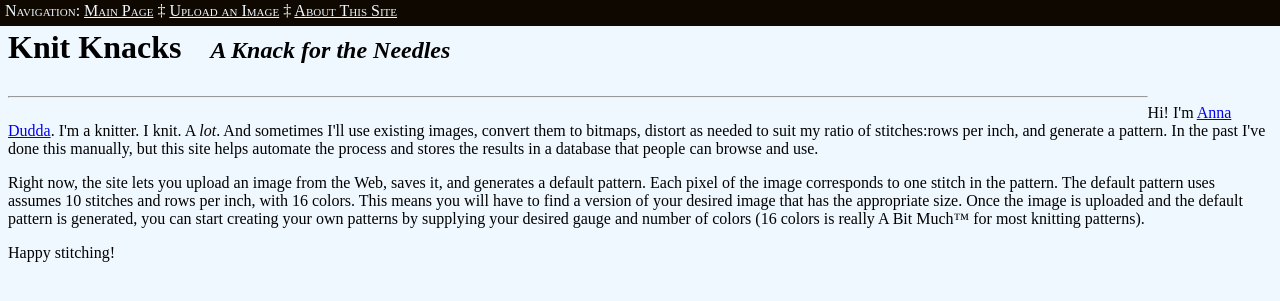
After one commit to amdudda/Capstone_Final_Project, a Django app: page /About in a window 1280 px wide. The commit adds this page. Shown: the top 301 px of the page. Run offline with Django 3.2, Linux system fonts and the light colour scheme.

Commit message:
Add 'About' page.

```diff
--- /dev/null
+++ b/PatternGenerator/templates/PatternGenerator/about.html
@@ -0,0 +1,8 @@
+{% load static %}
+{# home page for the site - not sure why I need to load static twice, but... ok,\/\/hatevs #}
+{% include "./base.html" %}
+{% block content %}
+    <p>Hi! I'm <a href="mailto:anna.m.dudda@gmail.com">Anna Dudda</a>. I'm a knitter. I knit. A <i>lot</i>. And sometimes I'll use existing images, convert them to bitmaps, distort as needed to suit my ratio of stitches:rows per inch, and generate a pattern.  In the past I've done this manually, but this site helps automate the process and stores the results in a database that people can browse and use.</p>
+    <p>Right now, the site lets you upload an image from the Web, saves it, and generates a default pattern.  Each pixel of the image corresponds to one stitch in the pattern. The default pattern uses assumes 10 stitches and rows per inch, with 16 colors. This means you will have to find a version of your desired image that has the appropriate size.  Once the image is uploaded and the default pattern is generated, you can start creating your own patterns by supplying your desired gauge and number of colors (16 colors is really A Bit Much&trade; for most knitting patterns).</p>
+    <p>Happy stitching!</p>
+{% endblock %}
--- a/PatternGenerator/templates/PatternGenerator/base.html
+++ b/PatternGenerator/templates/PatternGenerator/base.html
@@ -8,7 +8,7 @@
 </head>
 <body>
 <div id="navbar">
-    Navigation: <a href="/">Main Page</a> &#8225; <a href="{% url 'uploadimage' %}">Upload an Image</a>
+    Navigation: <a href="/">Main Page</a> &#8225; <a href="{% url 'uploadimage' %}">Upload an Image</a> &#8225; <a href="{% url 'about' %}">About This Site</a>
 </div>
 <header>
     <h1>Knit Knacks</h1>
--- a/PatternGenerator/urls.py
+++ b/PatternGenerator/urls.py
@@ -8,5 +8,6 @@ urlpatterns =[
     url(r'^ViewPatterns/(?P<pk>[0-9]+)$', views.viewpatterns, name='viewpatterns'),
     url(r'^ShowPattern/(?P<pk>[0-9]+)$', views.showpattern, name='showpattern'),
     url(r'^UploadImage', views.upload_image, name='uploadimage'),
+    url(r'^About', views.about, name='about'),
     url(r'^$', views.index, name='index'),
 ]
--- a/PatternGenerator/views.py
+++ b/PatternGenerator/views.py
@@ -204,3 +204,7 @@ def upload_image(request):
         # end if form.is_valid
     return render(request, 'PatternGenerator/UploadImage.html', context)
 # end upload_image
+
+def about(request):
+    context = {'title': "Knit Knacks Pattern Database", 'subhead':"A Knack for the Needles"}
+    return render(request,'PatternGenerator/about.html',context)
```
Also changed, not shown: README.md.
